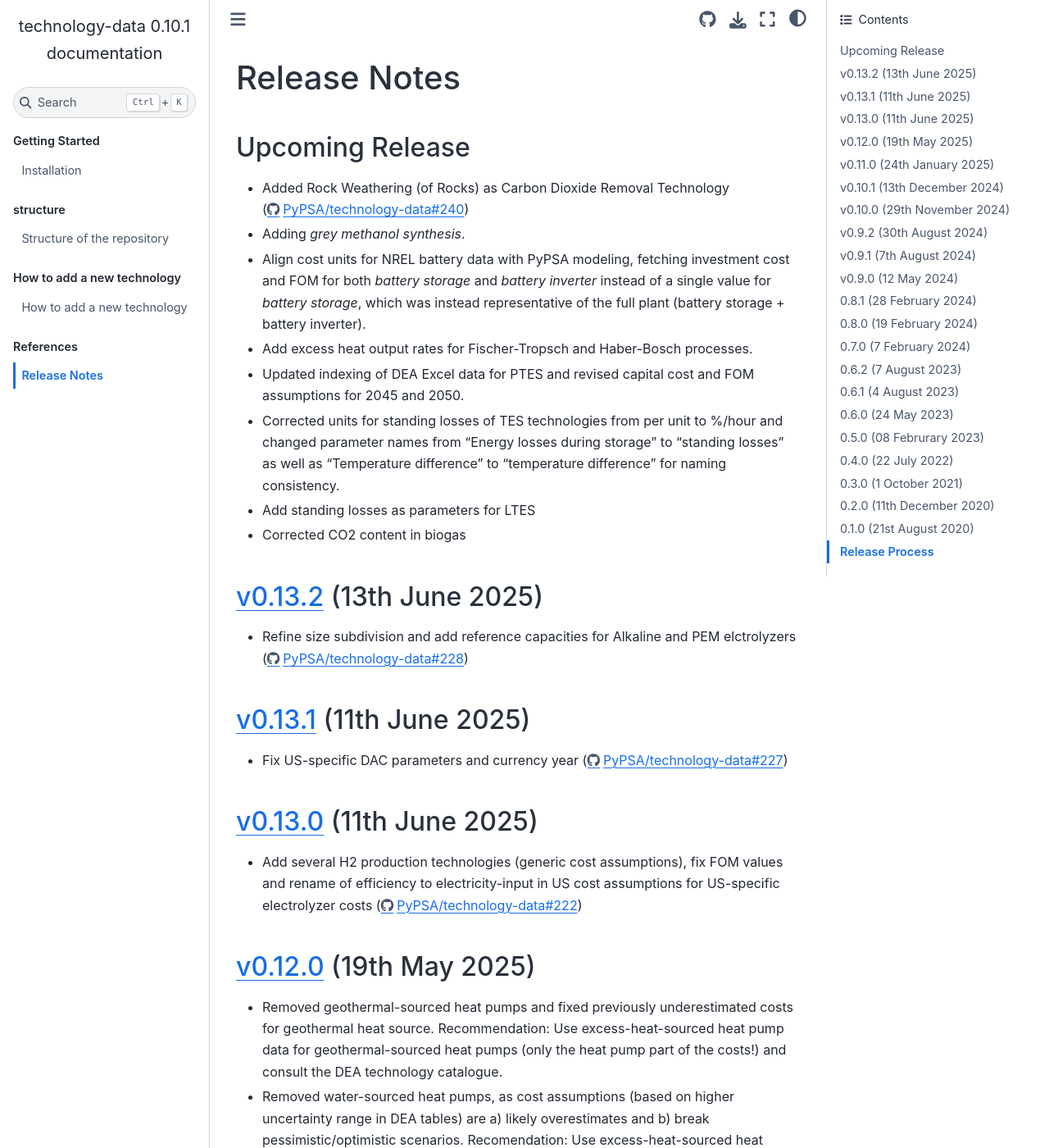
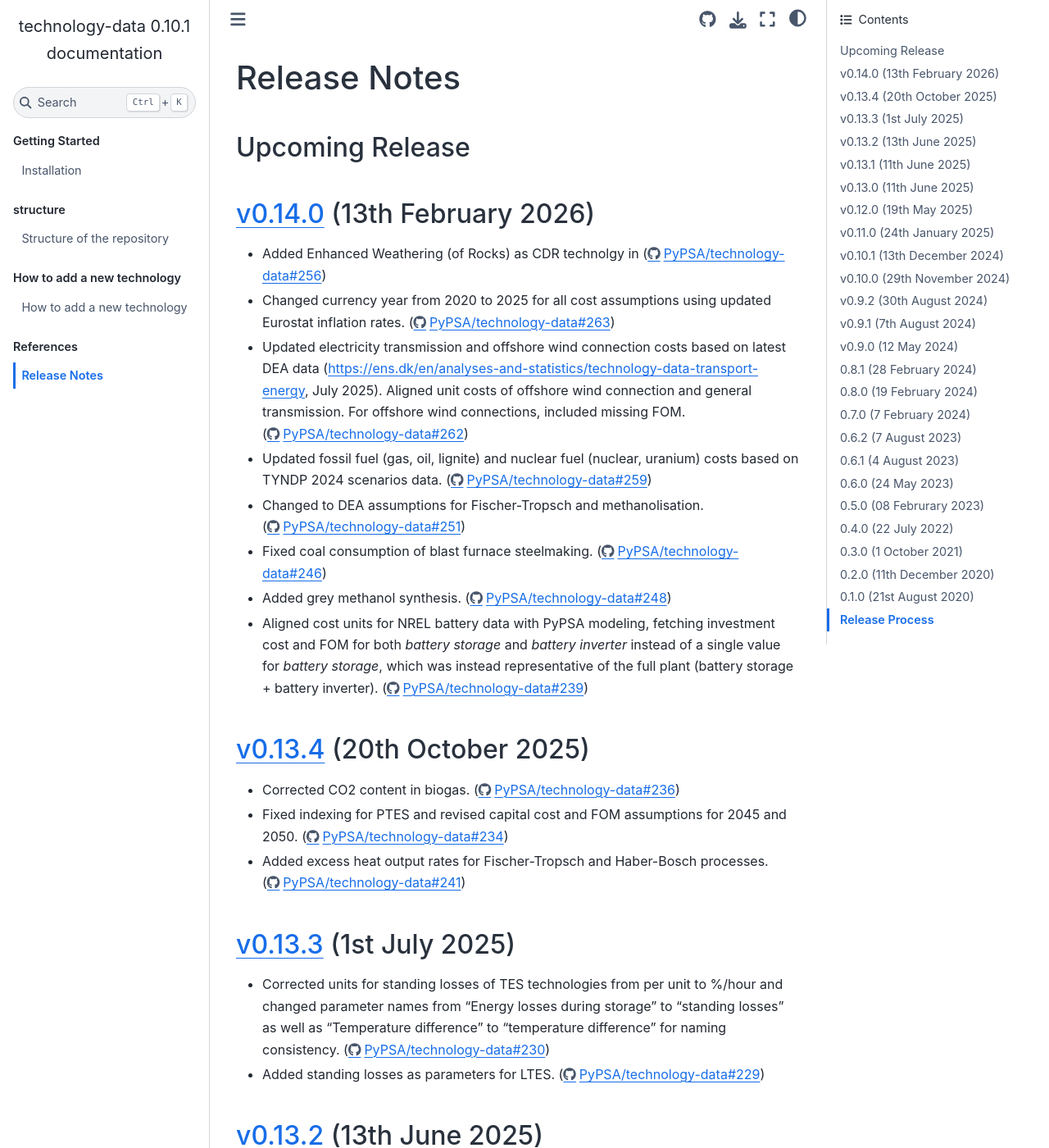
Before and after one commit to PyPSA/technology-data, a Sphinx documentation site: the page built from docs/release_notes.rst, in a window 1280 px wide and 1400 px high. Shown: the whole window at 82% size. Built offline with Sphinx 7.4.7 and the Sphinx Book theme 1.1.4, drawn with Linux system fonts in a browser that asks for light colours.

Commit message:
added release note

```diff
--- a/docs/release_notes.rst
+++ b/docs/release_notes.rst
@@ -10,28 +10,46 @@
 
 Upcoming Release
 ================
+
 .. .. warning::
 
 ..   The features listed below are not released yet, but will be part of the next release!
 ..   To use the features already you have to use the ``master`` branch.
 
-* Added Rock Weathering (of Rocks) as Carbon Dioxide Removal Technology (https://github.com/PyPSA/technology-data/pull/240)
+`v0.14.0 <https://github.com/PyPSA/technology-data/releases/tag/v0.14.0>`__ (13th February 2026)
+================================================================================================
+* Added Enhanced Weathering (of Rocks) as CDR technolgy in (https://github.com/PyPSA/technology-data/pull/256)
 
-* Adding `grey methanol synthesis`.
+* Changed currency year from 2020 to 2025 for all cost assumptions using updated Eurostat inflation rates. (https://github.com/PyPSA/technology-data/pull/263)
 
-* Align cost units for NREL battery data with PyPSA modeling, fetching investment cost and FOM for both `battery storage` and `battery inverter` instead of a single value for `battery storage`, which was instead representative of the full plant (battery storage + battery inverter).
+* Updated electricity transmission and offshore wind connection costs based on latest DEA data (https://ens.dk/en/analyses-and-statistics/technology-data-transport-energy, July 2025).
+  Aligned unit costs of offshore wind connection and general transmission. For offshore wind connections, included missing FOM. (https://github.com/PyPSA/technology-data/pull/262)
 
-* Add excess heat output rates for Fischer-Tropsch and Haber-Bosch processes.
+* Updated fossil fuel (gas, oil, lignite) and nuclear fuel (nuclear, uranium) costs based on TYNDP 2024 scenarios data. (https://github.com/PyPSA/technology-data/pull/259)
 
-* Updated indexing of DEA Excel data for PTES and revised capital cost and FOM assumptions for 2045 and 2050.
+* Changed to DEA assumptions for Fischer-Tropsch and methanolisation. (https://github.com/PyPSA/technology-data/pull/251)
 
+* Fixed coal consumption of blast furnace steelmaking. (https://github.com/PyPSA/technology-data/pull/246)
 
-* Corrected units for standing losses of TES technologies from per unit to %/hour and changed parameter names from "Energy losses during storage" to "standing losses" as well as "Temperature difference" to "temperature difference" for naming consistency.
+* Added grey methanol synthesis. (https://github.com/PyPSA/technology-data/pull/248)
 
+* Aligned cost units for NREL battery data with PyPSA modeling, fetching investment cost and FOM for both `battery storage` and `battery inverter` instead of a single value for `battery storage`, which was instead representative of the full plant (battery storage + battery inverter). (https://github.com/PyPSA/technology-data/pull/239)
 
-* Add standing losses as parameters for LTES
+`v0.13.4 <https://github.com/PyPSA/technology-data/releases/tag/v0.13.4>`__ (20th October 2025)
+===============================================================================================
 
-* Corrected CO2 content in biogas
+* Corrected CO2 content in biogas. (https://github.com/PyPSA/technology-data/pull/236)
+
+* Fixed indexing for PTES and revised capital cost and FOM assumptions for 2045 and 2050. (https://github.com/PyPSA/technology-data/pull/234)
+
+* Added excess heat output rates for Fischer-Tropsch and Haber-Bosch processes. (https://github.com/PyPSA/technology-data/pull/241)
+
+`v0.13.3 <https://github.com/PyPSA/technology-data/releases/tag/v0.13.3>`__ (1st July 2025)
+===========================================================================================
+
+* Corrected units for standing losses of TES technologies from per unit to %/hour and changed parameter names from "Energy losses during storage" to "standing losses" as well as "Temperature difference" to "temperature difference" for naming consistency. (https://github.com/PyPSA/technology-data/pull/230)
+
+* Added standing losses as parameters for LTES. (https://github.com/PyPSA/technology-data/pull/229)
 
 `v0.13.2 <https://github.com/PyPSA/technology-data/releases/tag/v0.13.2>`__ (13th June 2025)
 =======================================================================================
@@ -45,6 +63,7 @@
 
 `v0.13.0 <https://github.com/PyPSA/technology-data/releases/tag/v0.13.0>`__ (11th June 2025)
 =======================================================================================
+
 
 * Add several H2 production technologies (generic cost assumptions), fix FOM values and rename of efficiency to electricity-input in US cost assumptions for US-specific electrolyzer costs (https://github.com/PyPSA/technology-data/pull/222)
 
```
